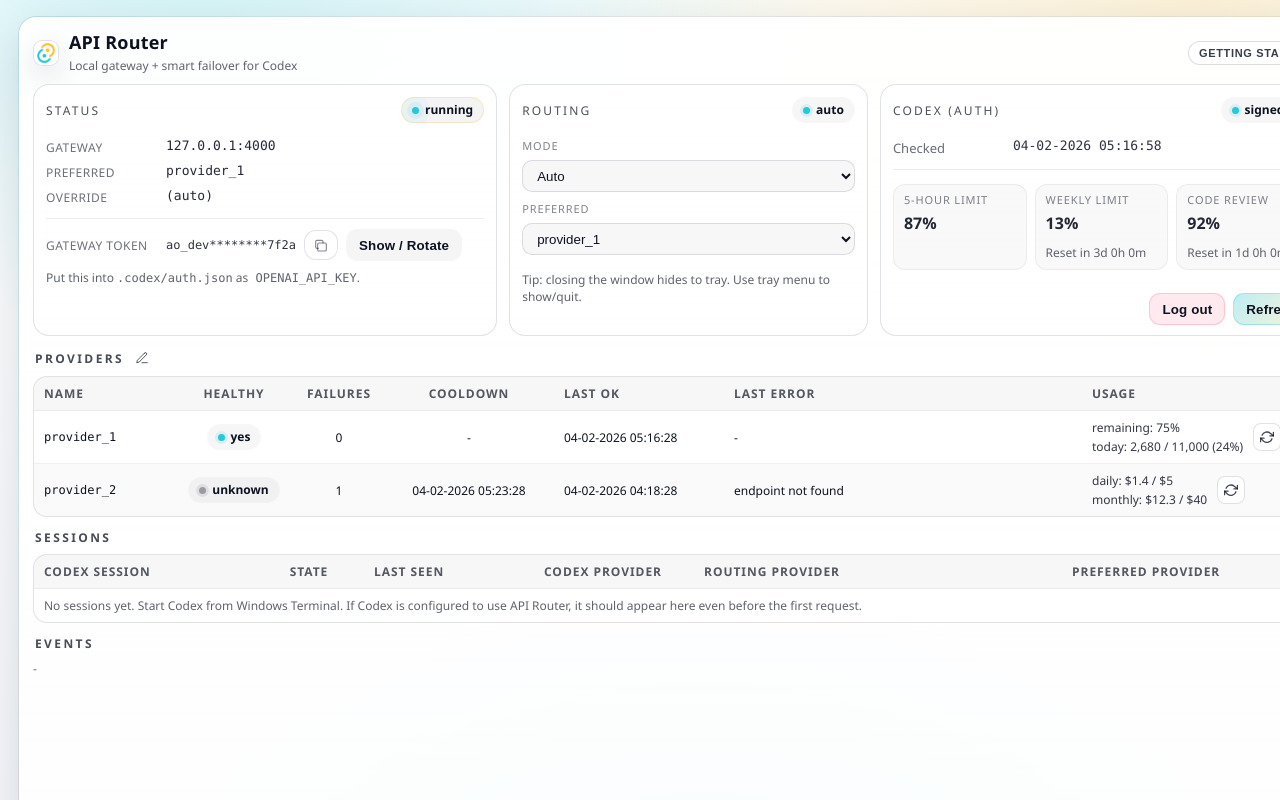
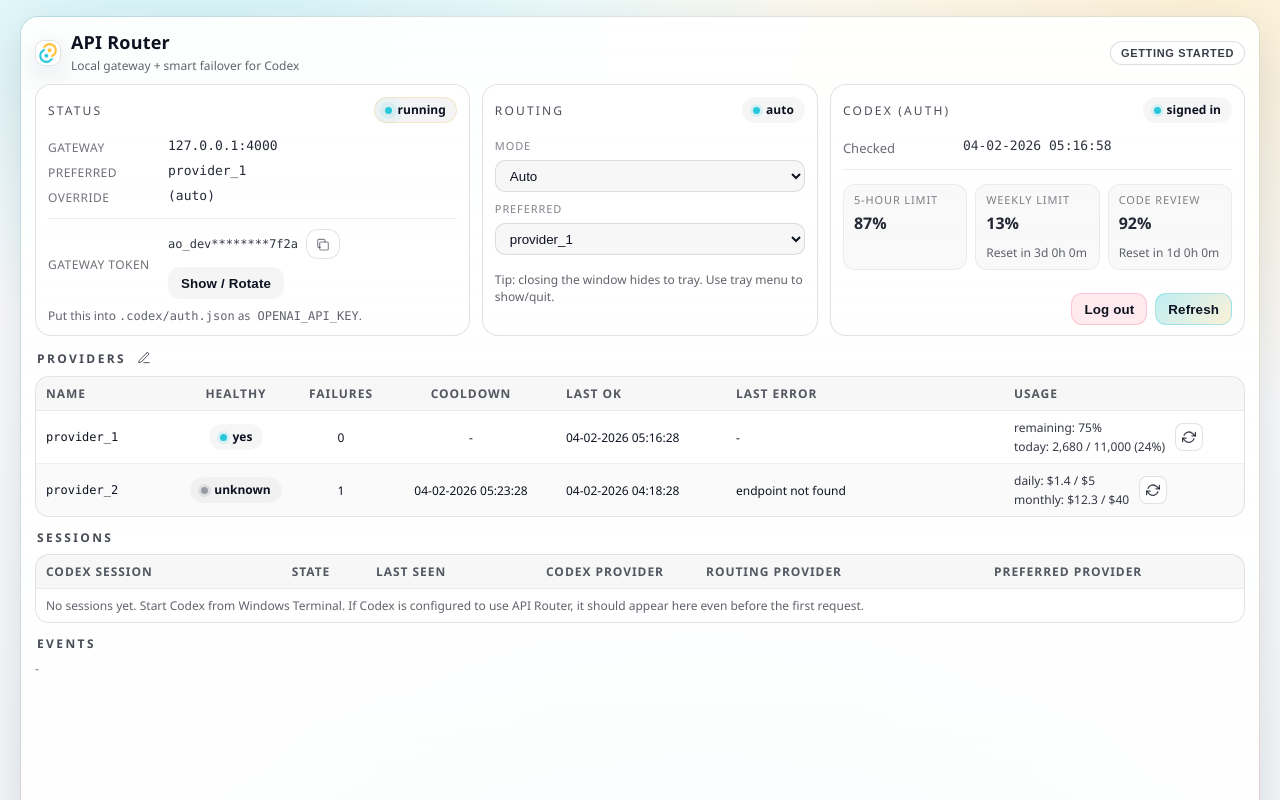
Before and after one commit to yiyousiow000814/API-Router, a React (Vite) app: page / in a window 1280 px wide. Built offline with nearby package versions, Linux system fonts and the light colour scheme.

Commit message:
Revert "fix: set min width to 1320"
This reverts commit 7a0279fb985db5f5240474f28a2d4fdc9558ffa6.

```diff
--- a/src-tauri/tauri.conf.json
+++ b/src-tauri/tauri.conf.json
@@ -15,7 +15,7 @@
         "title": "API Router",
         "width": 1320,
         "height": 720,
-        "minWidth": 1320,
+        "minWidth": 1240,
         "minHeight": 720,
         "decorations": true,
         "transparent": false,
--- a/src/ui/App.css
+++ b/src/ui/App.css
@@ -18,8 +18,8 @@
 }
 
 .aoShell {
-  width: min(1320px, 100%);
-  min-width: 1320px;
+  width: min(1240px, 100%);
+  min-width: 1120px;
   min-height: 820px;
   margin: 0 auto;
   padding: 14px 14px 12px;
```
